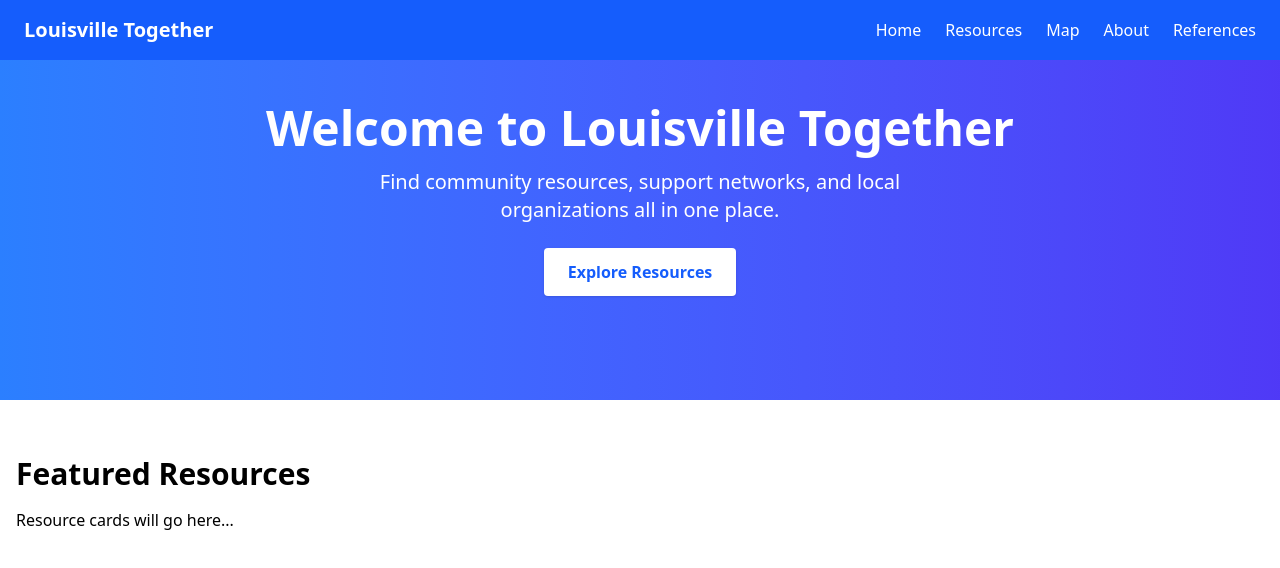
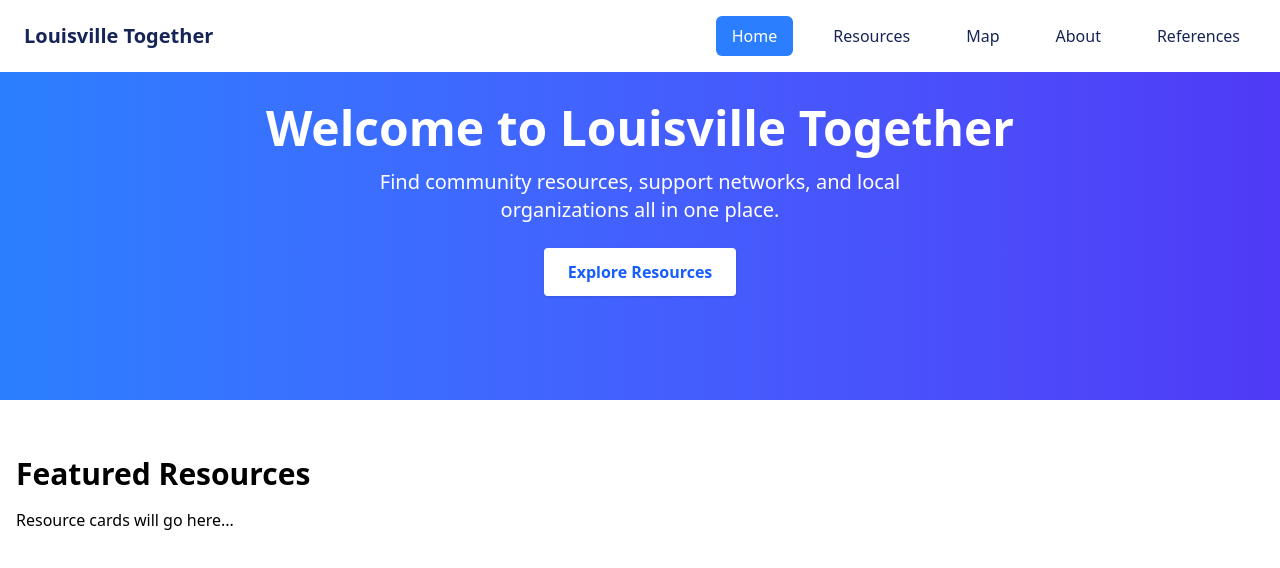
Before and after one commit to jkhdr5426/Louisville-Together, a React (Vite) app: page / in a window 1280 px wide. Shown: the top 568 px of the page. Built offline with nearby package versions, Linux system fonts and the light colour scheme.

Commit message:
navbar lookingGOOD

```diff
--- a/src/components/Navbar.jsx
+++ b/src/components/Navbar.jsx
@@ -1,33 +1,68 @@
 import { useState } from "react";
-import { Link } from "react-router-dom";
+import { NavLink } from "react-router-dom";
 
 
 const Navbar = () => {
   const [open, setOpen] = useState(false);
   return (
-    <nav className="fixed top-0 left-0 w-full z-50 bg-blue-600 text-white">
+    <nav className="fixed top-0 left-0 w-full z-50 bg-white text-blue-950">
       <div className="max-w-7xl mx-auto px-6 py-4 flex items-center justify-between">
         <div className="text-xl font-bold">
-          <Link to="/" onClick={() => setOpen(false)}>
+          <NavLink to="/" onClick={() => setOpen(false)}>
             Louisville Together
-          </Link>
+          </NavLink>
         </div>
         <div className="space-x-6 hidden md:flex">
-          <Link to="/" className="hover:underline">
+          <NavLink to="/"  className={({ isActive }) =>
+            `px-4 py-2 rounded-md font-medium transition-colors
+            ${
+              isActive
+                ? "bg-blue-500 text-white"            // active page: solid blue
+                : "text-blue-950 hover:bg-slate-100"      // default: white text, hover: semi-transparent white
+            }`
+          }>
             Home
-          </Link>
-          <Link to="/resources" className="hover:underline">
+          </NavLink>
+          <NavLink to="/resources"  className={({ isActive }) =>
+            `px-4 py-2 rounded-md font-medium transition-colors
+            ${
+              isActive
+                ? "bg-blue-500 text-white"            // active page: solid blue
+                : "text-blue-950 hover:bg-slate-100"      // default: white text, hover: semi-transparent white
+            }`
+          }>
             Resources
-          </Link>
-          <Link to="/map" className="hover:underline">
+          </NavLink>
+          <NavLink to="/map"  className={({ isActive }) =>
+            `px-4 py-2 rounded-md font-medium transition-colors
+            ${
+              isActive
+                ? "bg-blue-500 text-white"            // active page: solid blue
+                : "text-blue-950 hover:bg-slate-100"      // default: white text, hover: semi-transparent white
+            }`
+          }>
             Map
-          </Link>
-          <Link to="/about" className="hover:underline">
+          </NavLink>
+          <NavLink to="/about"  className={({ isActive }) =>
+            `px-4 py-2 rounded-md font-medium transition-colors
+            ${
+              isActive
+                ? "bg-blue-500 text-white"            // active page: solid blue
+                : "text-blue-950 hover:bg-slate-100"      // default: white text, hover: semi-transparent white
+            }`
+          }>
             About
-          </Link>
-          <Link to="/references" className="hover:underline">
+          </NavLink>
+          <NavLink to="/references"  className={({ isActive }) =>
+            `px-4 py-2 rounded-md font-medium transition-colors
+            ${
+              isActive
+                ? "bg-blue-500 text-white"            // active page: solid blue
+                : "text-blue-950 hover:bg-slate-100"      // default: white text, hover: semi-transparent white
+            }`
+          }>
             References
-          </Link>
+          </NavLink>
         </div>
         <button
           className="md:hidden focus:outline-none"
@@ -55,7 +90,8 @@ const Navbar = () => {
           </svg>
         </button>
       </div>
-      {open && (<div className="md:hidden bg-blue-700 px-6 pb-4 space-y-3">
+      {open && (
+        <div className="md:hidden bg-blue-700 px-6 pb-4 space-y-3">
           <Link
             to="/"
             onClick={() => setOpen(false)}
@@ -95,7 +131,8 @@ const Navbar = () => {
           >
             References
           </Link>
-      </div>)}
+        </div>
+      )}
     </nav>
   );
 };
```
Lines whose indentation alone changed are shown as unchanged.
